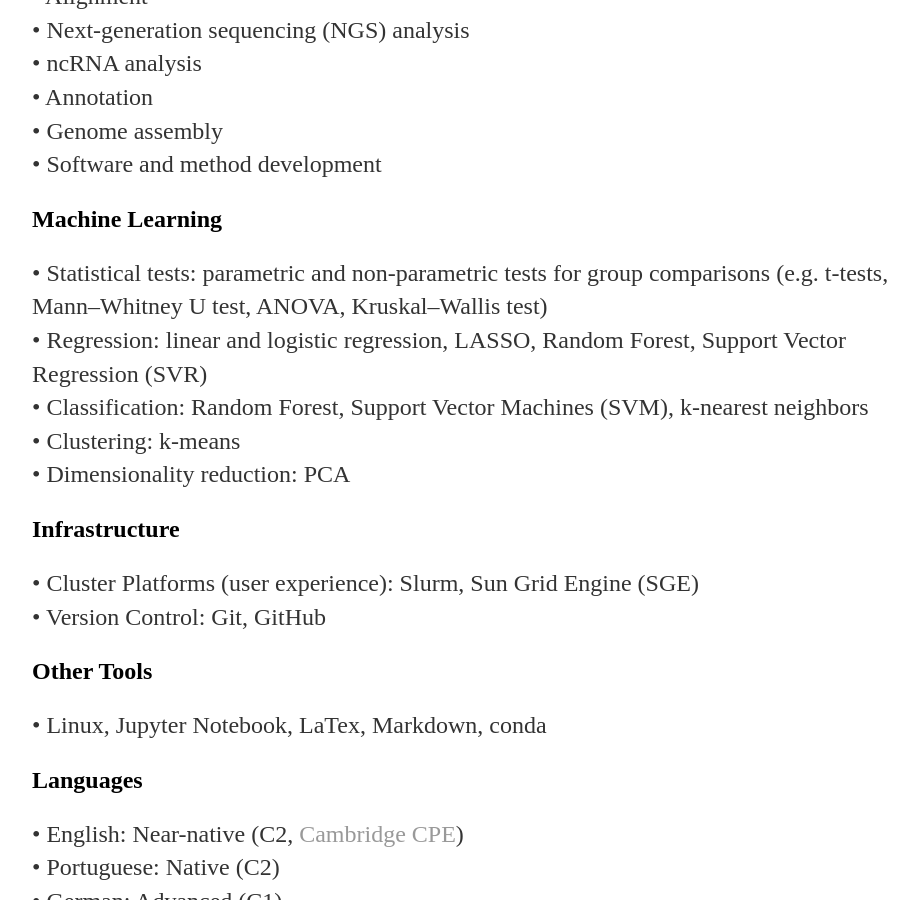
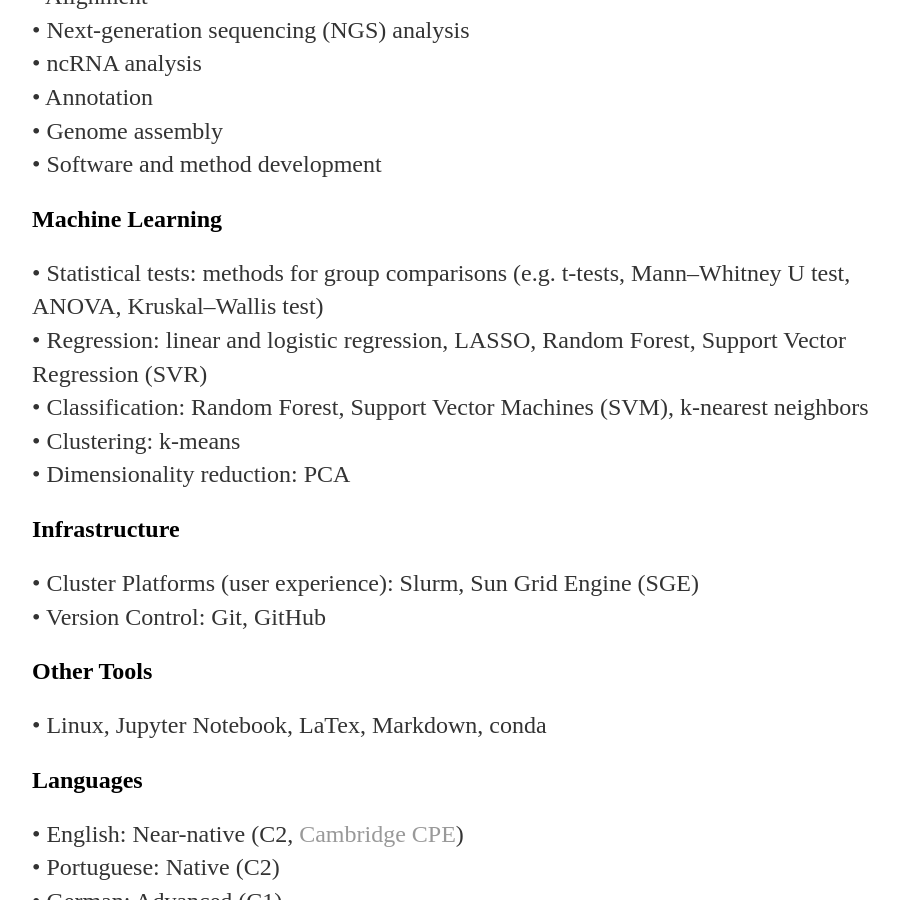
Before and after one commit to waltercostamb/waltercostamb.github.io, a Jekyll site: the page built from skills/index.html, in a window 1280 px wide and 900 px high, scrolled down 829 px. Shown: the whole window, without its empty margins (160-1078 px from the left). Built offline with Jekyll 4.4.1, drawn with Linux system fonts in a browser that asks for light colours.

Commit message:
Update index.html

```diff
--- a/skills/index.html
+++ b/skills/index.html
@@ -39,7 +39,7 @@ title: Skills
 
 <h2>Machine Learning</h2>
 <p>
-• Statistical tests: parametric and non-parametric tests for group comparisons (e.g. t-tests, Mann–Whitney U test, ANOVA, Kruskal–Wallis test)<br>
+• Statistical tests: methods for group comparisons (e.g. t-tests, Mann–Whitney U test, ANOVA, Kruskal–Wallis test)<br>
 • Regression: linear and logistic regression, LASSO, Random Forest, Support Vector Regression (SVR)<br>
 • Classification: Random Forest, Support Vector Machines (SVM), k-nearest neighbors<br>
 • Clustering: k-means<br>
```
